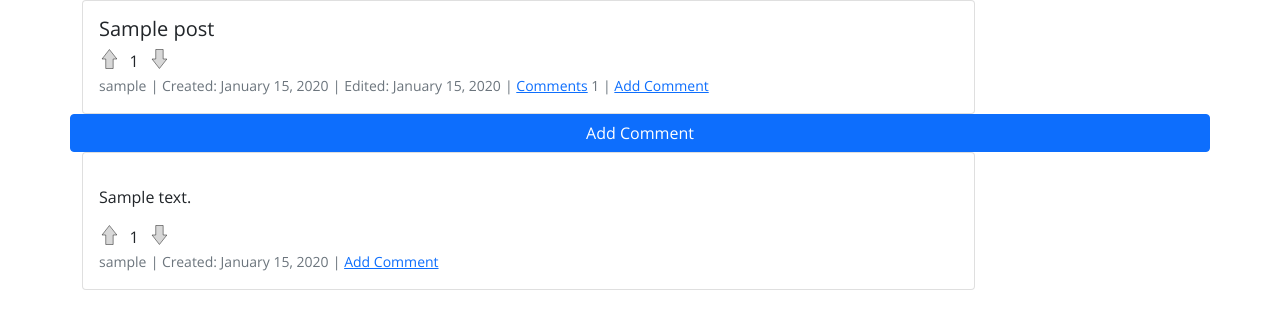
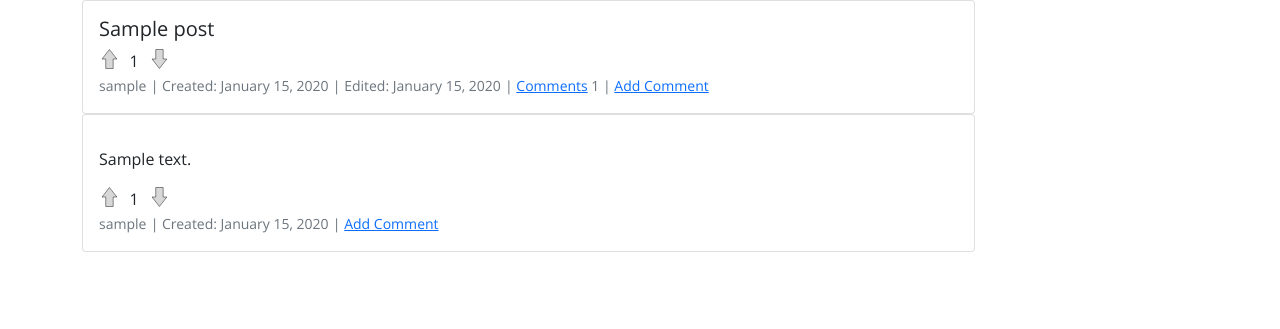
Before and after one commit to Dathmar/mors-tyrannis, a Django app: template communities/templates/communities/view-post.html in a window 1280 px wide. Shown: the part 56-385 px from the top of the page. Run offline with Django 3.2, Linux system fonts and the light colour scheme; the template is opened without the code that fills it: most values are stand-ins (such as "Sample title", 1, 10 or a date in 2020); parts of the project's set-up code (start-up, migrations or seed data) failed here and were passed over; some libraries are stand-ins or nearby versions.

Commit message:
Remove add comment button.  This moved to a hyperlink on the post and each comment.

```diff
--- a/communities/templates/communities/view-post.html
+++ b/communities/templates/communities/view-post.html
@@ -4,9 +4,7 @@
 {% block content %}
 <div class="container">
     {% include 'communities/post-card.html' %}
-    <div class="row">
-        <a href="{% url 'communities:post-add-comment' post.community.slug post.id %}" class="btn btn-primary">Add Comment</a>
-    </div>
+
     {% for post_comment in post_comments %}
     {% include 'communities/comment-card.html' %}
     {% endfor %}
```
